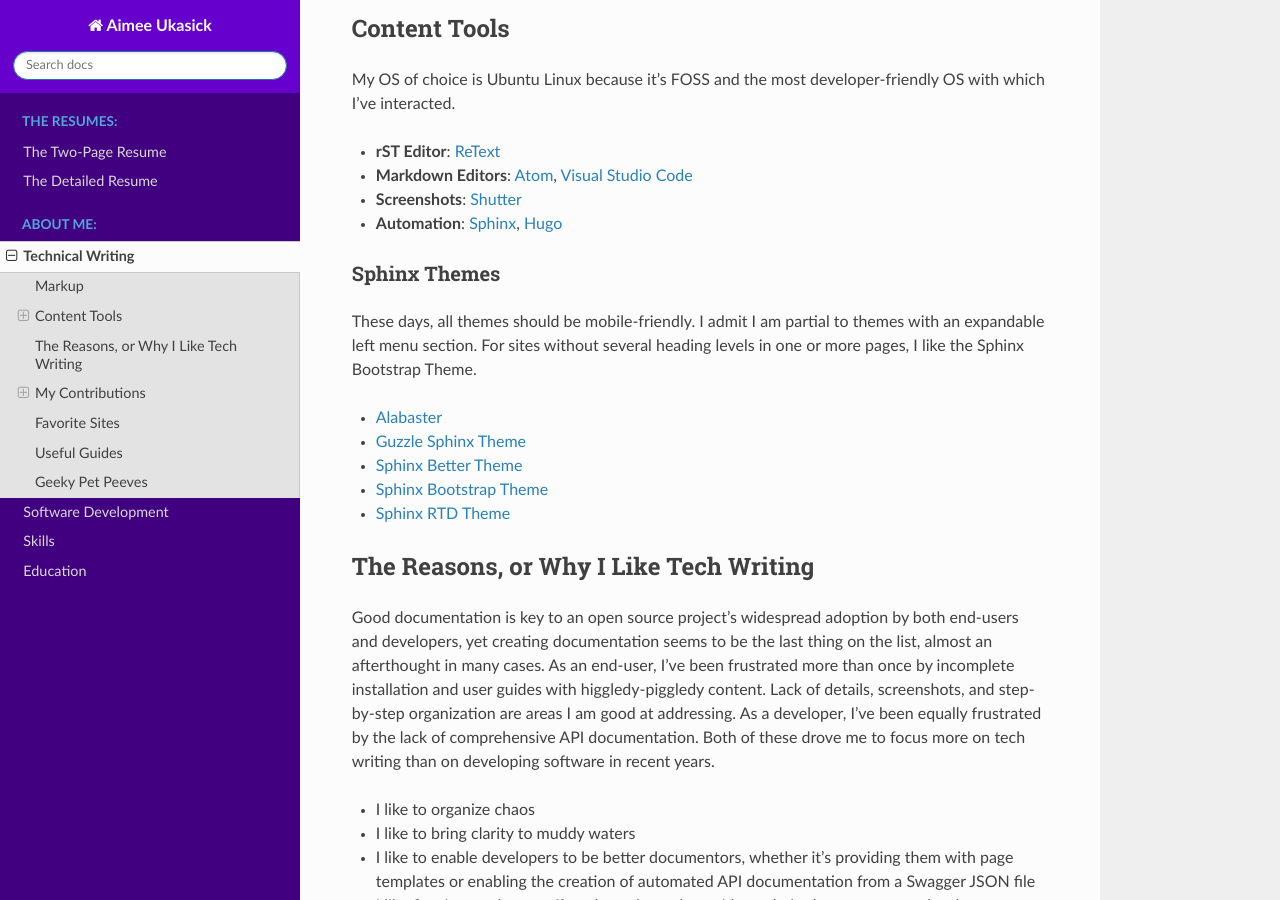
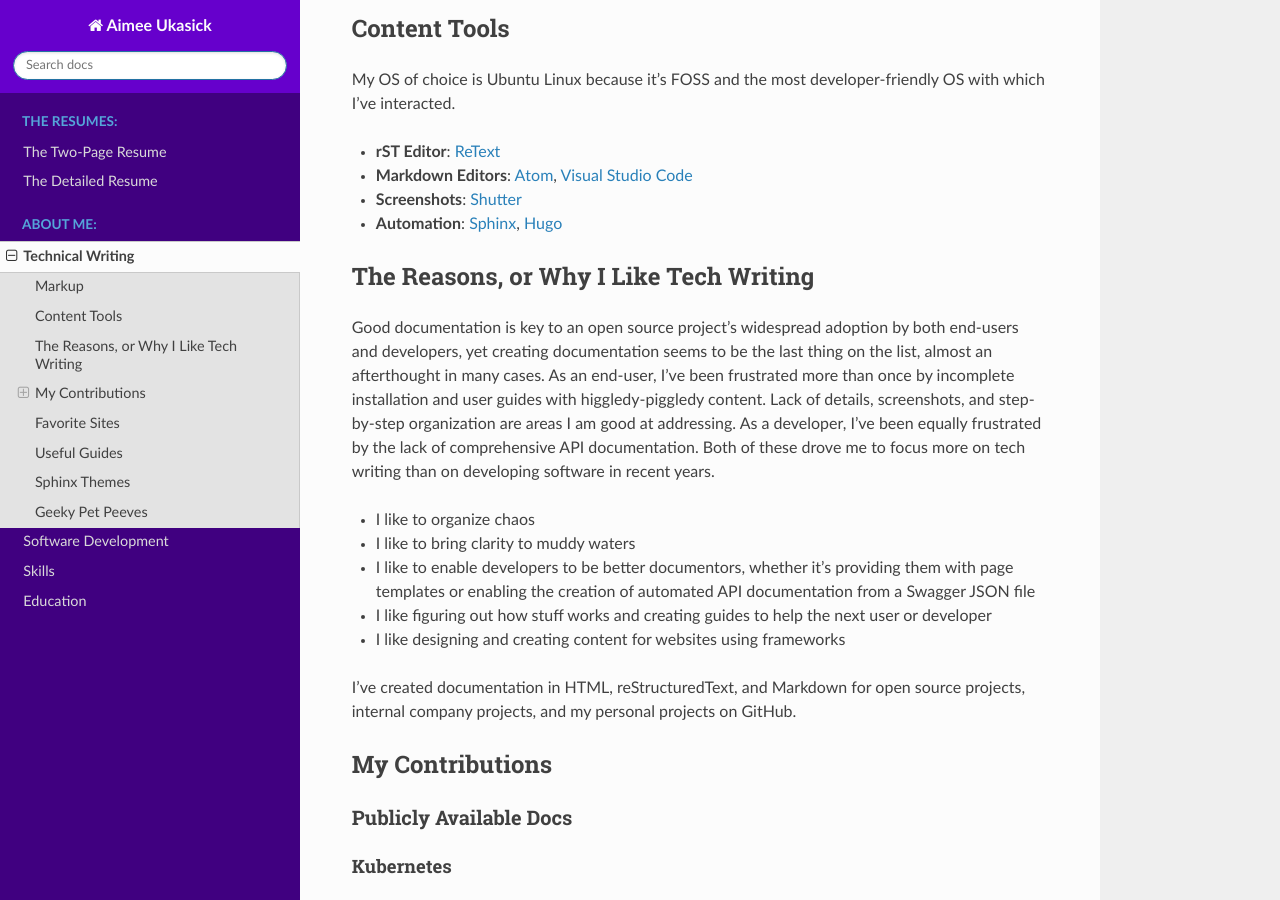
Before and after one commit to aimeeu/aimee-ukasick-resume, a Sphinx documentation site: the page built from docs/tech_writing.rst, in a window 1280 px wide and 900 px high, scrolled down 491 px. Built offline with Sphinx 7.4.7 and the Read the Docs theme 2.0.0, drawn with Linux system fonts in a browser that asks for light colours; some of the changed text lies outside the part shown.

Commit message:
move Sphinx themes

```diff
--- a/docs/tech_writing.rst
+++ b/docs/tech_writing.rst
@@ -39,18 +39,6 @@
 - **Markdown Editors**: `Atom <https://atom.io/>`_, `Visual Studio Code <https://code.visualstudio.com/>`_
 - **Screenshots**: `Shutter <https://launchpad.net/shutter>`_
 - **Automation**: `Sphinx <http://sphinx-doc.org/>`_, `Hugo <https://gohugo.io/>`_
-
-
-Sphinx Themes
--------------
-These days, all themes should be mobile-friendly. I admit I am partial to themes with an expandable left menu section. For sites without several heading levels in one or more pages, I like the Sphinx Bootstrap Theme.
-
-- `Alabaster <https://github.com/bitprophet/alabaster>`_
-- `Guzzle Sphinx Theme <https://github.com/guzzle/guzzle_sphinx_theme>`_
-- `Sphinx Better Theme <https://sphinx-better-theme.readthedocs.io>`_
-- `Sphinx Bootstrap Theme <http://ryan-roemer.github.io/sphinx-bootstrap-theme/README.html>`_
-- `Sphinx RTD Theme <https://sphinx-rtd-theme.readthedocs.io>`_
-
 
 The Reasons, or Why I Like Tech Writing
 =======================================
@@ -223,6 +211,15 @@
 - `Technical Documentation Style Guide - NASA <https://standards.nasa.gov/file/2616/download?token=Xg8ZAkSy>`_ (PDF)
 - `OpenStack Documentation Contributor Guide <https://docs.openstack.org/doc-contrib-guide/index.html>`_
 
+Sphinx Themes
+=============
+These days, all themes should be mobile-friendly. I admit I am partial to themes with an expandable left menu section. For sites without several heading levels in one or more pages, I like the Sphinx Bootstrap Theme.
+
+- `Alabaster <https://github.com/bitprophet/alabaster>`_
+- `Guzzle Sphinx Theme <https://github.com/guzzle/guzzle_sphinx_theme>`_
+- `Sphinx Better Theme <https://sphinx-better-theme.readthedocs.io>`_
+- `Sphinx Bootstrap Theme <http://ryan-roemer.github.io/sphinx-bootstrap-theme/README.html>`_
+- `Sphinx RTD Theme <https://sphinx-rtd-theme.readthedocs.io>`_
 
 Geeky Pet Peeves
 ================
```
